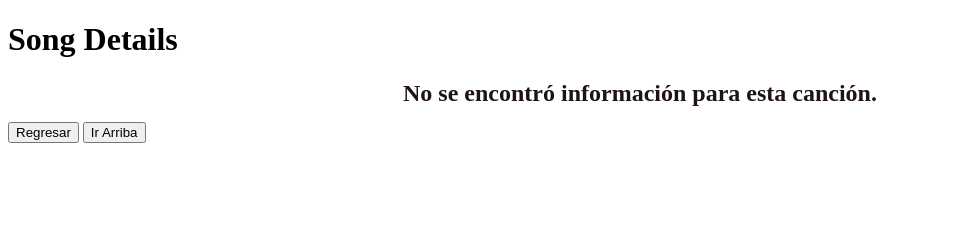
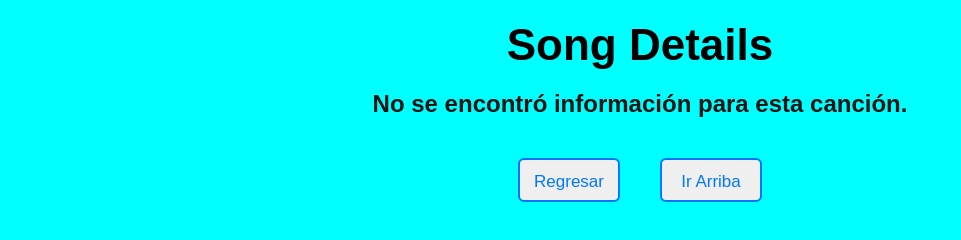
Before and after one commit to BlaeckHardt/web_tests, a plain HTML site: page song.html in a window 1280 px wide. Shown: the whole page, without its empty margins (0-961 px from the left). Drawn offline with Linux system fonts and the light colour scheme.

Commit message:
Update song.css

```diff
--- a/css/song.css
+++ b/css/song.css
@@ -1,4 +1,9 @@
 /* Estilo base para los párrafos */
+body {
+    background-color: aqua;
+    font-family: Arial, sans-serif;
+  }
+
 #song-content p {
     font-size: 16px;  /* Tamaño de fuente base */
     color: #7a4f4f;   /* Color gris claro para los párrafos no activos */
@@ -13,3 +18,66 @@
     color: #1f1414;   /* Color blanco */
     font-weight: bold; /* Negrita para mayor énfasis */
 }
+
+#song-title {
+    text-align: center; /* Centrar el texto horizontalmente */
+    font-size: 44px;    /* Tamaño de fuente opcional */
+    margin: 20px 0;     /* Espaciado superior e inferior */
+}
+
+.button-container {
+    display: flex;         /* Usar Flexbox para centrar */
+    justify-content: center; /* Centrar horizontalmente */
+    margin-top: 20px;      /* Margen opcional para separar del contenido superior */
+}
+
+button {
+    margin: 0 10px;        /* Espacio entre los botones */
+}
+
+button {
+    --color: #0077ff;
+    font-family: inherit;
+    display: inline-block;
+    width: 6em;
+    height: 2.6em;
+    line-height: 2.5em;
+    overflow: hidden;
+    cursor: pointer;
+    margin: 20px;
+    font-size: 17px;
+    z-index: 1;
+    color: var(--color);
+    border: 2px solid var(--color);
+    border-radius: 6px;
+    position: relative;
+  }
+
+  button::before {
+    position: absolute;
+    content: "";
+    background: var(--color);
+    width: 150px;
+    height: 200px;
+    z-index: -1;
+    border-radius: 50%;
+  }
+
+  button:hover {
+    color: white;
+  }
+
+  button:before {
+    top: 100%;
+    left: 100%;
+    transition: 0.3s all;
+  }
+
+  button:hover::before {
+    top: -30px;
+    left: -30px;
+  }
+
+  html {
+    scroll-behavior: smooth; /* Desplazamiento suave */
+}
```
